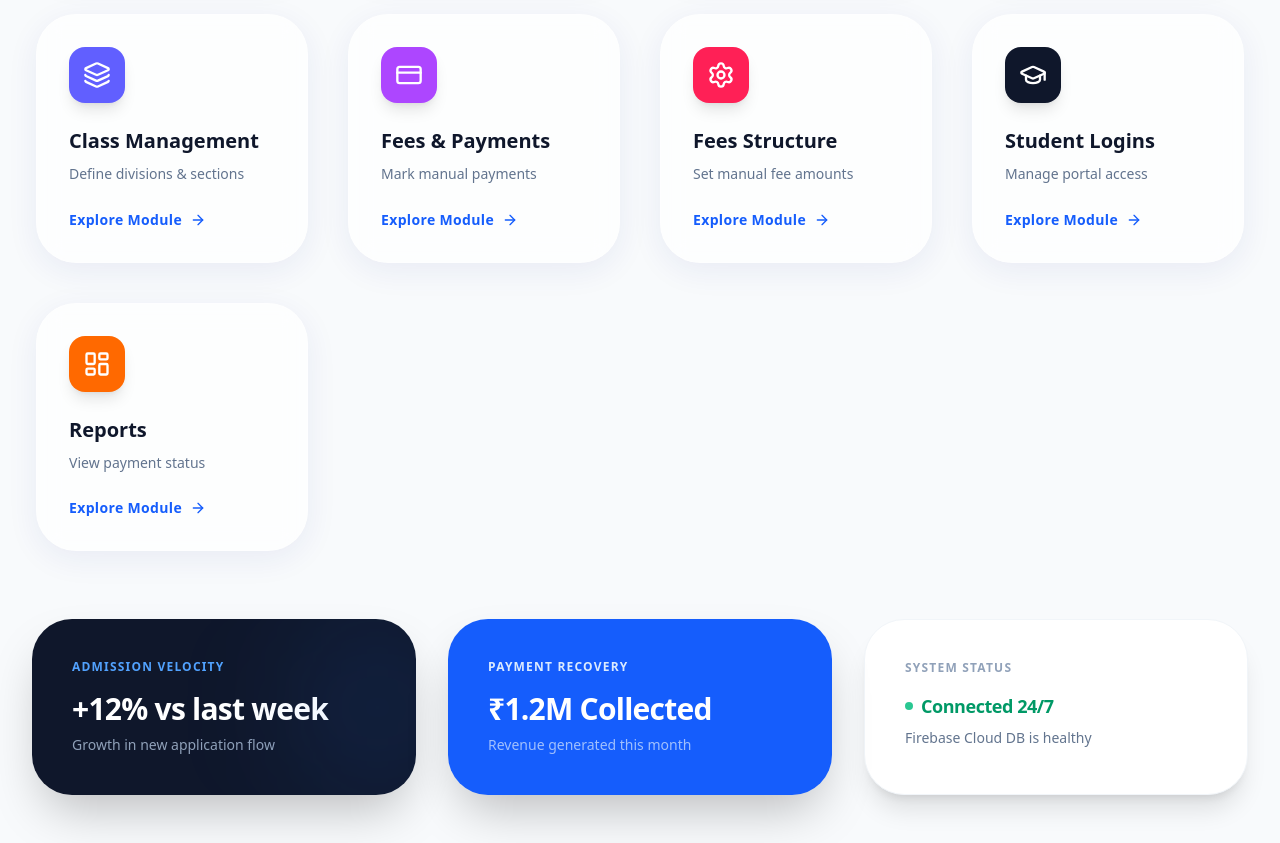
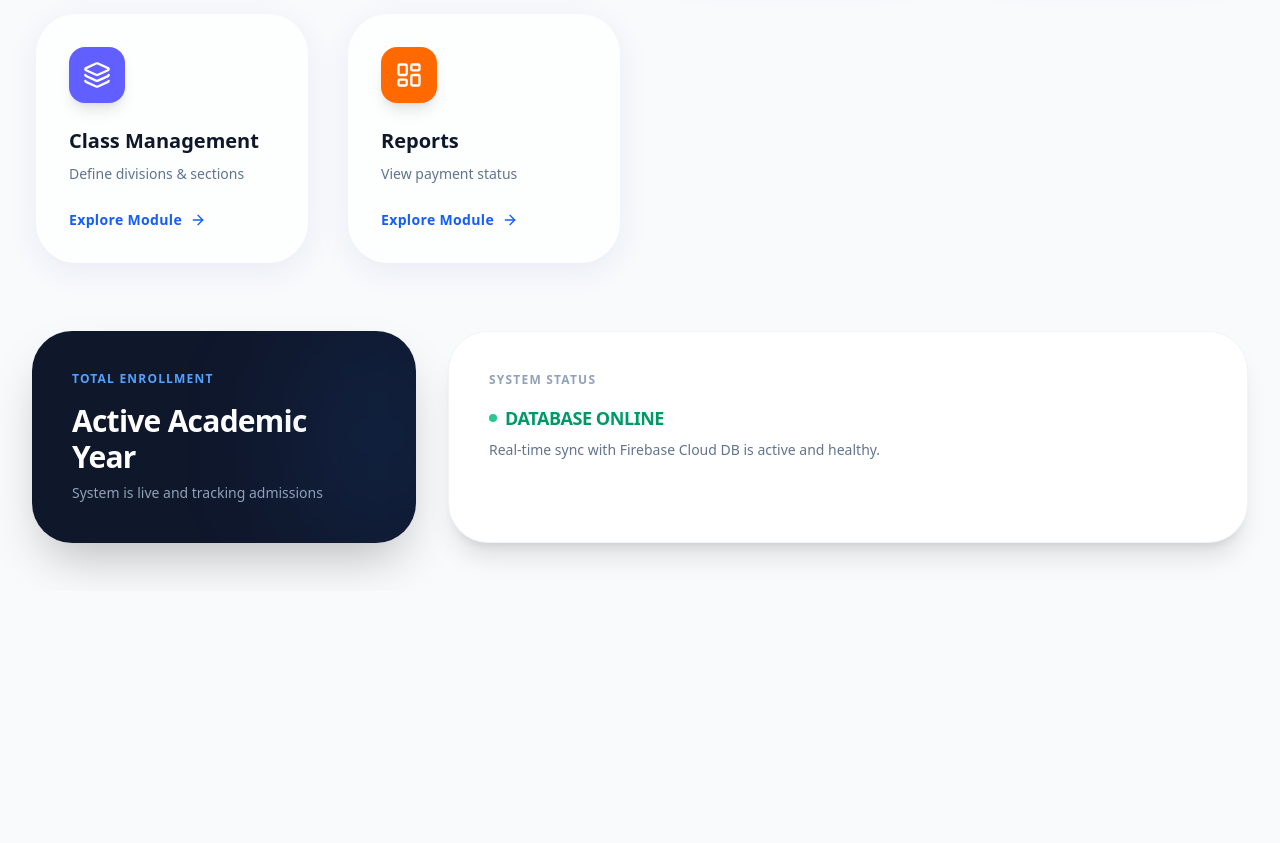
Before and after one commit to praneetkanojiya/ERP-Code-New, a Next.js app: page /admin in a window 1280 px wide. Shown: the part 520-1363 px from the top of the page. After the commit the page ends 1111 px from the top, so only its background shows below. Built offline with nearby package versions, Linux system fonts and the light colour scheme; no server answers.

Commit message:
style: hide fees/login modules and remove legacy stats from dashboard

```diff
--- a/src/app/admin/page.tsx
+++ b/src/app/admin/page.tsx
@@ -13,9 +13,10 @@ export default function AdminDashboard() {
         { title: "Attendance", icon: ClipboardList, href: "/admin/attendance", color: "bg-emerald-500", desc: "Daily student logs" },
         { title: "Academic Marks", icon: BookOpen, href: "/admin/academic/marks", color: "bg-blue-600", desc: "Enter marks & promote" },
         { title: "Class Management", icon: Layers, href: "/admin/classes", color: "bg-indigo-500", desc: "Define divisions & sections" },
-        { title: "Fees & Payments", icon: CreditCard, href: "/admin/payments", color: "bg-purple-500", desc: "Mark manual payments" },
-        { title: "Fees Structure", icon: Settings, href: "/admin/fees/structure", color: "bg-rose-500", desc: "Set manual fee amounts" },
-        { title: "Student Logins", icon: GraduationCap, href: "/admin/students", color: "bg-slate-900", desc: "Manage portal access" },
+        // Hiding these modules as per user request (Mar 2026)
+        // { title: "Fees & Payments", icon: CreditCard, href: "/admin/payments", color: "bg-purple-500", desc: "Mark manual payments" },
+        // { title: "Fees Structure", icon: Settings, href: "/admin/fees/structure", color: "bg-rose-500", desc: "Set manual fee amounts" },
+        // { title: "Student Logins", icon: GraduationCap, href: "/admin/students", color: "bg-slate-900", desc: "Manage portal access" },
         { title: "Reports", icon: LayoutDashboard, href: "/admin/reports", color: "bg-orange-500", desc: "View payment status" },
     ];
 
@@ -111,24 +112,20 @@ export default function AdminDashboard() {
 
                 {/* Quick Stats section could be added here */}
                 <section className="mt-16 grid grid-cols-1 md:grid-cols-3 gap-8">
+                    {/* Legacy stats: Admission Velocity and Payment Recovery removed as per request */}
                     <div className="bg-slate-900 rounded-[2.5rem] p-10 text-white shadow-2xl relative overflow-hidden group">
                         <div className="absolute right-[-10%] top-[-10%] w-[40%] h-[120%] bg-blue-500/10 rounded-full blur-[60px]" />
-                        <h4 className="text-blue-400 text-xs font-bold uppercase tracking-widest mb-4">Admission Velocity</h4>
-                        <p className="text-3xl font-extrabold tracking-tight mb-2">+12% vs last week</p>
-                        <p className="text-slate-400 text-sm">Growth in new application flow</p>
+                        <h4 className="text-blue-400 text-xs font-bold uppercase tracking-widest mb-4">Total Enrollment</h4>
+                        <p className="text-3xl font-extrabold tracking-tight mb-2">Active Academic Year</p>
+                        <p className="text-slate-400 text-sm">System is live and tracking admissions</p>
                     </div>
-                    <div className="bg-blue-600 rounded-[2.5rem] p-10 text-white shadow-2xl relative overflow-hidden">
-                        <h4 className="text-blue-100 text-xs font-bold uppercase tracking-widest mb-4">Payment Recovery</h4>
-                        <p className="text-3xl font-extrabold tracking-tight mb-2">₹1.2M Collected</p>
-                        <p className="text-blue-100/70 text-sm">Revenue generated this month</p>
-                    </div>
-                    <div className="bg-white rounded-[2.5rem] p-10 border border-slate-100 shadow-xl">
+                    <div className="bg-white rounded-[2.5rem] p-10 border border-slate-100 shadow-xl md:col-span-2">
                         <h4 className="text-slate-400 text-xs font-bold uppercase tracking-widest mb-4">System Status</h4>
                         <div className="flex items-center space-x-2 text-emerald-600">
                             <div className="w-2 h-2 bg-emerald-500 rounded-full animate-pulse" />
-                            <p className="text-lg font-extrabold tracking-tight">Connected 24/7</p>
+                            <p className="text-lg font-extrabold tracking-tight uppercase">Database Online</p>
                         </div>
-                        <p className="text-slate-500 text-sm mt-2">Firebase Cloud DB is healthy</p>
+                        <p className="text-slate-500 text-sm mt-2">Real-time sync with Firebase Cloud DB is active and healthy.</p>
                     </div>
                 </section>
             </main>
--- a/src/app/admin/reports/page.tsx
+++ b/src/app/admin/reports/page.tsx
@@ -164,8 +164,11 @@ export default function AdminReportsPage() {
                     <div className="grid grid-cols-1 md:grid-cols-2 lg:grid-cols-4 gap-8 mb-12">
                         <ReportCard title="Total Admissions" value={stats.totalAdmissions} icon={Users} color="text-blue-600" bg="bg-blue-50" />
                         <ReportCard title="Approved Students" value={stats.approvedAdmissions} icon={TrendingUp} color="text-emerald-600" bg="bg-emerald-50" />
-                        <ReportCard title="Total Revenue" value={`₹${stats.totalRevenue.toLocaleString()}`} icon={CreditCard} color="text-purple-600" bg="bg-purple-50" />
+                        {/* Hiding Revenue as per request to remove Fees Payments */}
+                        {/* <ReportCard title="Total Revenue" value={`₹${stats.totalRevenue.toLocaleString()}`} icon={CreditCard} color="text-purple-600" bg="bg-purple-50" /> */}
+                        {/* Adding a placeholder or another metric if needed, but for now just hide it */}
                         <ReportCard title="Avg Attendance" value={`${stats.avgAttendance}%`} icon={ClipboardList} color="text-orange-600" bg="bg-orange-50" />
+                        <ReportCard title="Academic Year" value="2024-25" icon={Layers} color="text-indigo-600" bg="bg-indigo-50" />
                     </div>
 
                     <div className="grid grid-cols-1 lg:grid-cols-2 gap-8">
```
